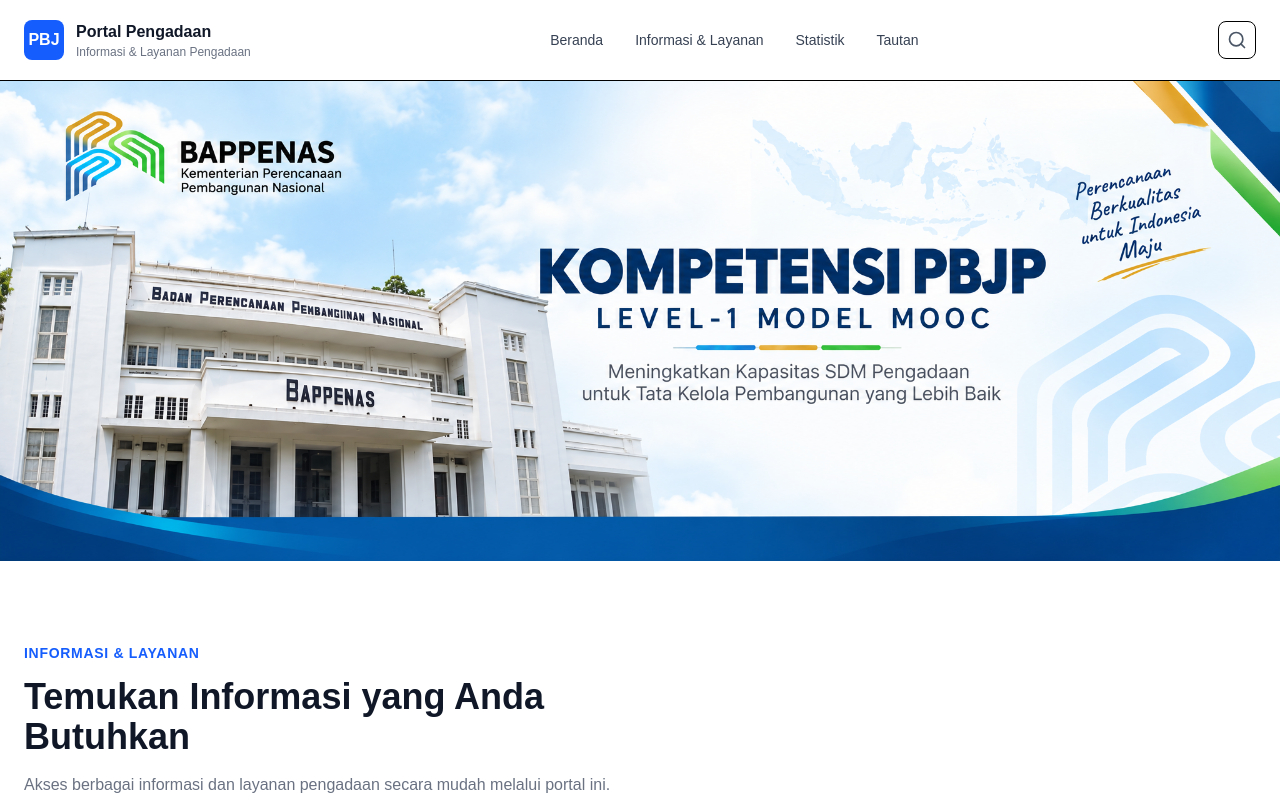
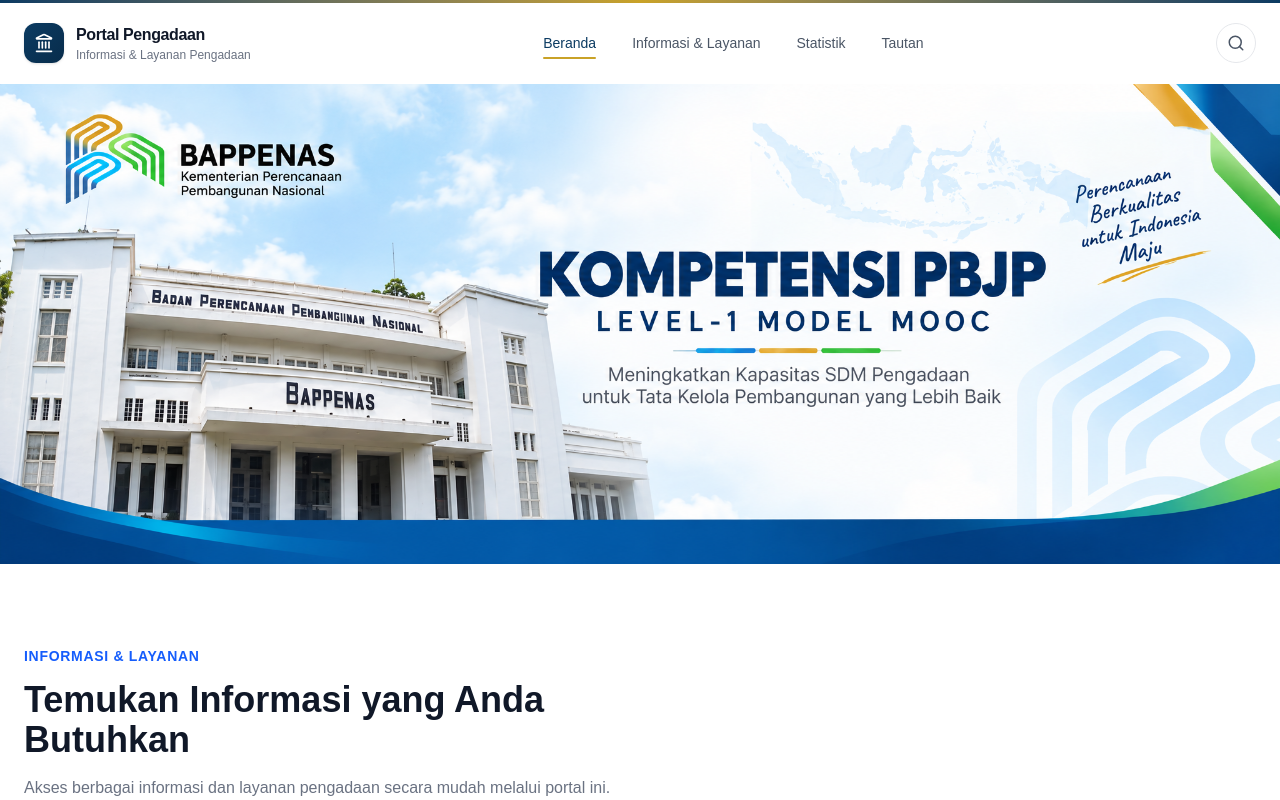
Before and after one commit to AdityaHardiansyah/portal-pengadaan, a React (Vite) app: page / in a window 1280 px wide. Shown: the top 800 px of the page. Built offline with nearby package versions, Linux system fonts and the light colour scheme.

Commit message:
Enhance Navbar component with responsive design and scroll effects

```diff
--- a/src/components/Navbar.jsx
+++ b/src/components/Navbar.jsx
@@ -1,64 +1,140 @@
-import { Search, Menu } from "lucide-react";
+import { useState, useEffect } from "react";
+import { Search, Menu, X, Landmark } from "lucide-react";
+
+const NAV_LINKS = [
+  { href: "#beranda", label: "Beranda", active: true },
+  { href: "#layanan", label: "Informasi & Layanan" },
+  { href: "#statistik", label: "Statistik" },
+  { href: "#tautan", label: "Tautan" },
+];
 
 const Navbar = () => {
+  const [isMenuOpen, setIsMenuOpen] = useState(false);
+  const [isScrolled, setIsScrolled] = useState(false);
+
+  useEffect(() => {
+    const handleScroll = () => setIsScrolled(window.scrollY > 8);
+    handleScroll();
+    window.addEventListener("scroll", handleScroll, { passive: true });
+    return () => window.removeEventListener("scroll", handleScroll);
+  }, []);
+
   return (
-    <header className="sticky top-0 z-50 border-b bg-white/95 backdrop-blur">
-      <div className="mx-auto flex h-20 max-w-7xl items-center justify-between px-6">
+    <header
+      className={`sticky top-0 z-50 border-b bg-white/95 backdrop-blur transition-shadow duration-300 ${
+        isScrolled
+          ? "border-gray-200 shadow-md"
+          : "border-transparent shadow-none"
+      }`}
+    >
+      {/* Signature top accent */}
+      <div className="h-[3px] w-full bg-gradient-to-r from-[#0B3B62] via-[#C9A227] to-[#0B3B62]" />
+
+      <div
+        className={`mx-auto flex max-w-7xl items-center justify-between px-4 transition-all duration-300 sm:px-6 ${
+          isScrolled ? "h-14 sm:h-16" : "h-16 sm:h-20"
+        }`}
+      >
         {/* Logo */}
-        <div className="flex items-center gap-3">
-          <div className="flex h-10 w-10 items-center justify-center rounded-lg bg-blue-600 font-bold text-white">
-            PBJ
+        <a
+          href="#beranda"
+          className="flex min-w-0 items-center gap-2.5 sm:gap-3"
+        >
+          <div className="flex h-9 w-9 shrink-0 items-center justify-center rounded-xl bg-gradient-to-br from-[#0B3B62] to-[#082C4B] text-white shadow-sm sm:h-10 sm:w-10">
+            <Landmark className="h-[18px] w-[18px] sm:h-5 sm:w-5" />
           </div>
 
-          <div>
-            <h1 className="font-bold text-gray-900">Portal Pengadaan</h1>
-
-            <p className="text-xs text-gray-500">
+          <div className="min-w-0">
+            <h1 className="truncate text-sm font-semibold tracking-tight text-gray-900 sm:text-base">
+              Portal Pengadaan
+            </h1>
+            <p className="hidden truncate text-xs text-gray-500 sm:block">
               Informasi & Layanan Pengadaan
             </p>
           </div>
-        </div>
+        </a>
 
         {/* Desktop Navigation */}
-        <nav className="hidden items-center gap-8 md:flex">
-          <a
-            href="#beranda"
-            className="text-sm font-medium text-gray-700 hover:text-blue-600"
-          >
-            Beranda
-          </a>
-
-          <a
-            href="#layanan"
-            className="text-sm font-medium text-gray-700 hover:text-blue-600"
-          >
-            Informasi & Layanan
-          </a>
-
-          <a
-            href="#statistik"
-            className="text-sm font-medium text-gray-700 hover:text-blue-600"
-          >
-            Statistik
-          </a>
-
-          <a
-            href="#tautan"
-            className="text-sm font-medium text-gray-700 hover:text-blue-600"
-          >
-            Tautan
-          </a>
+        <nav className="hidden items-center gap-7 lg:flex lg:gap-9">
+          {NAV_LINKS.map((link) => (
+            <a
+              key={link.href}
+              href={link.href}
+              className={`group relative whitespace-nowrap py-1 text-sm font-medium transition-colors ${
+                link.active
+                  ? "text-[#0B3B62]"
+                  : "text-gray-600 hover:text-[#0B3B62]"
+              }`}
+            >
+              {link.label}
+              <span
+                className={`absolute -bottom-0.5 left-0 h-0.5 rounded-full bg-[#C9A227] transition-all duration-300 ${
+                  link.active ? "w-full" : "w-0 group-hover:w-full"
+                }`}
+              />
+            </a>
+          ))}
         </nav>
 
-        {/* Search */}
-        <button className="hidden rounded-lg border p-2 hover:bg-gray-50 md:block">
-          <Search className="h-5 w-5 text-gray-600" />
-        </button>
+        {/* Right side controls */}
+        <div className="flex shrink-0 items-center gap-2">
+          <button
+            aria-label="Cari"
+            className="hidden h-10 w-10 items-center justify-center rounded-full border border-gray-200 text-gray-600 transition-colors hover:border-[#0B3B62]/30 hover:bg-[#0B3B62]/5 hover:text-[#0B3B62] lg:flex"
+          >
+            <Search className="h-[18px] w-[18px]" />
+          </button>
 
-        {/* Mobile Menu */}
-        <button className="rounded-lg border p-2 md:hidden">
-          <Menu className="h-5 w-5" />
-        </button>
+          <button
+            onClick={() => setIsMenuOpen((prev) => !prev)}
+            aria-label={isMenuOpen ? "Tutup menu" : "Buka menu"}
+            aria-expanded={isMenuOpen}
+            className="flex h-10 w-10 items-center justify-center rounded-full border border-gray-200 text-gray-700 transition-colors hover:border-[#0B3B62]/30 hover:bg-[#0B3B62]/5 hover:text-[#0B3B62] lg:hidden"
+          >
+            {isMenuOpen ? (
+              <X className="h-5 w-5" />
+            ) : (
+              <Menu className="h-5 w-5" />
+            )}
+          </button>
+        </div>
+      </div>
+
+      {/* Mobile Navigation Panel */}
+      <div
+        className={`grid transition-all duration-300 ease-in-out lg:hidden ${
+          isMenuOpen
+            ? "grid-rows-[1fr] opacity-100"
+            : "grid-rows-[0fr] opacity-0"
+        }`}
+      >
+        <div className="overflow-hidden border-t border-gray-100">
+          <nav className="flex flex-col gap-1 px-4 pt-3">
+            {NAV_LINKS.map((link) => (
+              <a
+                key={link.href}
+                href={link.href}
+                onClick={() => setIsMenuOpen(false)}
+                className={`rounded-lg border-l-2 px-3 py-2.5 text-sm font-medium transition-colors ${
+                  link.active
+                    ? "border-[#C9A227] bg-[#0B3B62]/5 text-[#0B3B62]"
+                    : "border-transparent text-gray-700 hover:border-[#C9A227]/50 hover:bg-gray-50 hover:text-[#0B3B62]"
+                }`}
+              >
+                {link.label}
+              </a>
+            ))}
+          </nav>
+
+          <div className="flex items-center gap-2 rounded-lg border border-gray-200 px-3 py-2.5 mx-4 my-3 focus-within:border-[#0B3B62]/50">
+            <Search className="h-4 w-4 shrink-0 text-gray-400" />
+            <input
+              type="text"
+              placeholder="Cari layanan..."
+              className="w-full bg-transparent text-sm text-gray-700 outline-none placeholder:text-gray-400"
+            />
+          </div>
+        </div>
       </div>
     </header>
   );
```
